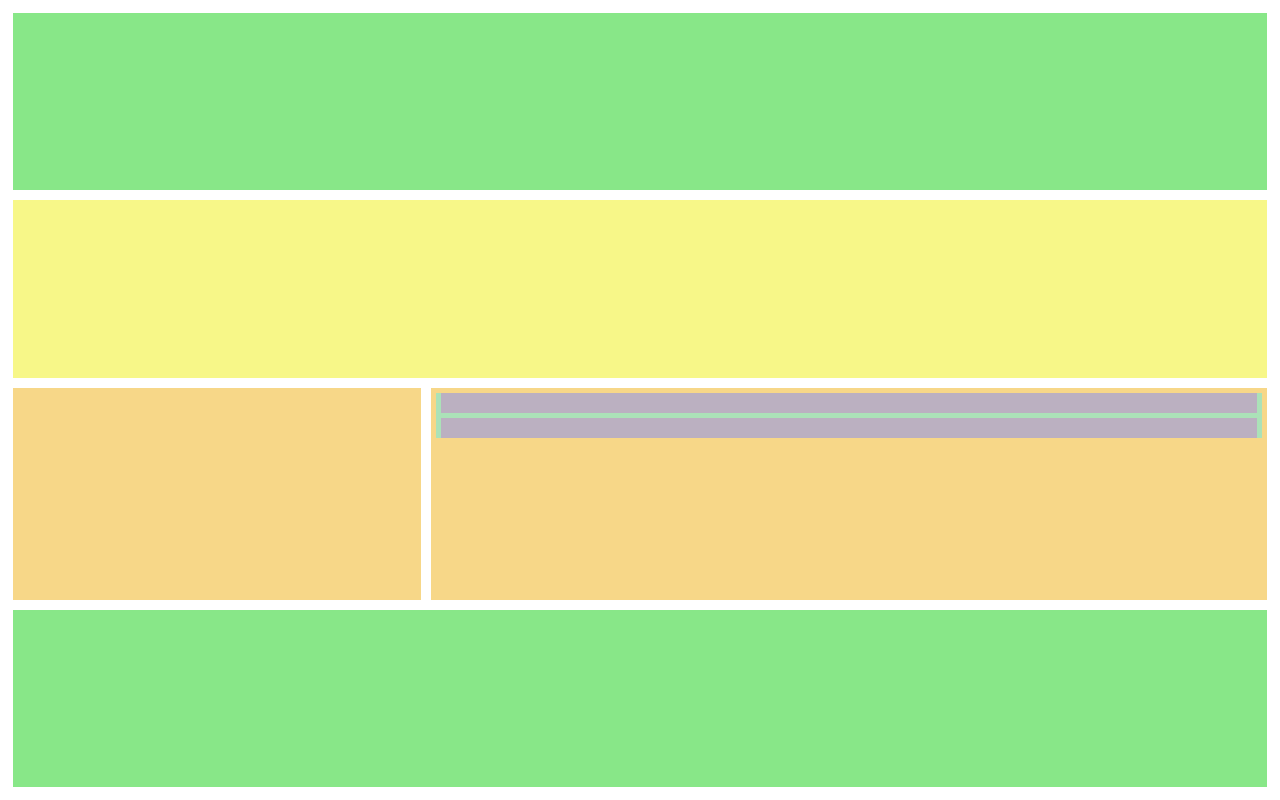
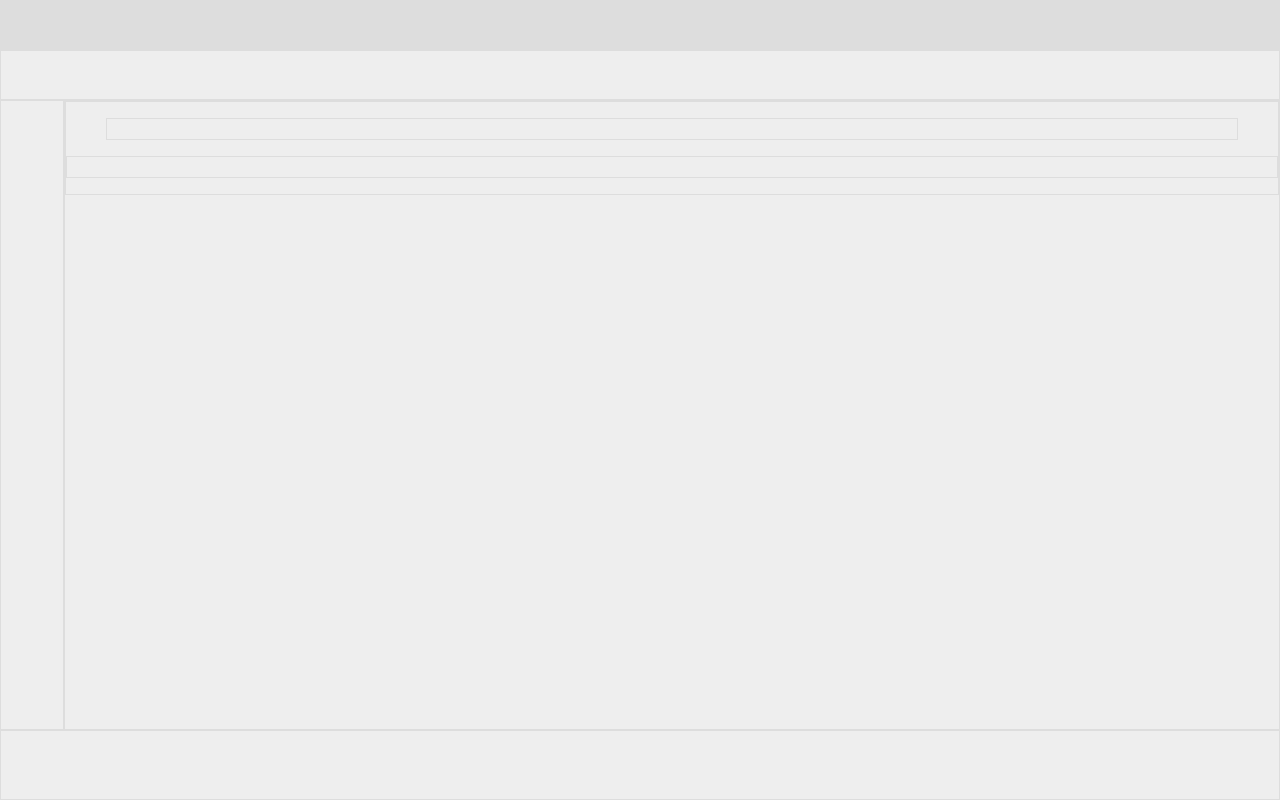
Before and after one commit to k2spam/vanilla, a plain HTML site: page index.html in a window 1280 px wide. Drawn offline with Linux system fonts and the light colour scheme.

Commit message:
grid layout

```diff
--- a/index.html
+++ b/index.html
@@ -1,5 +1,8 @@
 <html>
     <head>
+        <link rel="preconnect" href="https://fonts.googleapis.com">
+        <link rel="preconnect" href="https://fonts.gstatic.com" crossorigin>
+        <link href="https://fonts.googleapis.com/css2?family=Share+Tech+Mono&display=swap" rel="stylesheet">
         <link rel="stylesheet" href="./main.css">
         <script src="./main.js"></script>
     </head>
--- a/main.css
+++ b/main.css
@@ -1,10 +1,29 @@
+html, body {
+    margin: 0;
+    padding: 0;
+}
 header, nav, aside, main, footer, article, figure, p {
     min-height: 20px;
-    margin: 5px;
+    background: #eee;
+    transition: background 0.7s ease;
+    border: 1px solid #ddd
+}
+
+header:hover,
+nav:hover,
+aside:hover,
+main:hover,
+footer:hover,
+article:hover,
+figure:hover,
+p:hover {
+    background: #ddd;
 }
 
 body {
     display: grid;
+    grid-template-columns: 5vw auto auto;
+    grid-template-rows: 50px 50px auto 70px;
     grid-template-areas:
         'header header header'
         'nav nav nav'
@@ -13,7 +32,7 @@ body {
 }
 
 header {
-    grid-area: header
+    grid-area: header;
 }
 
 nav {
@@ -31,23 +50,3 @@ main {
 footer {
     grid-area: footer;
 }
-
-header, footer {
-    background: #0c07;
-}
-
-nav {
-    background: #ee07;
-}
-
-aside, main {
-    background: #ea07;
-}
-
-article {
-    background: #5ee7;
-}
-
-figure, p {
-    background: #c7c7;
-}
```
Also changed, not shown: card.css (added).
